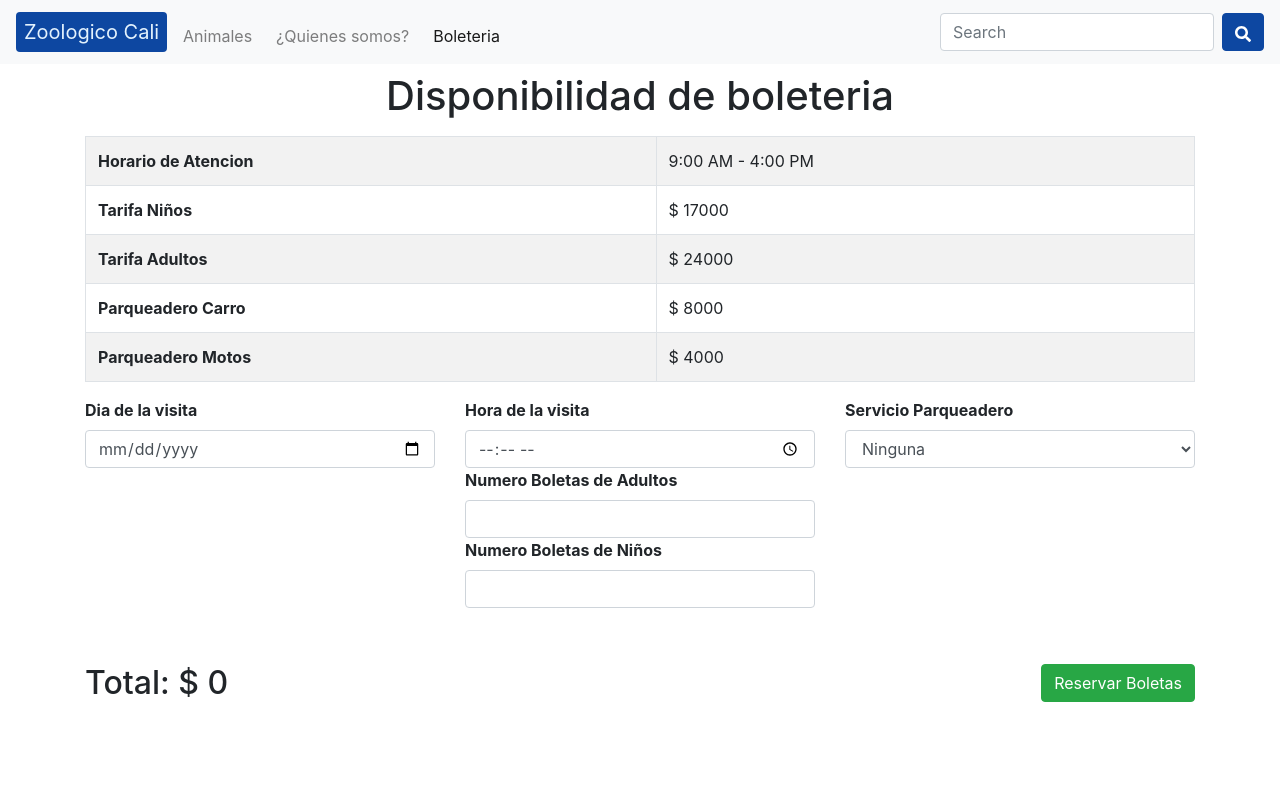
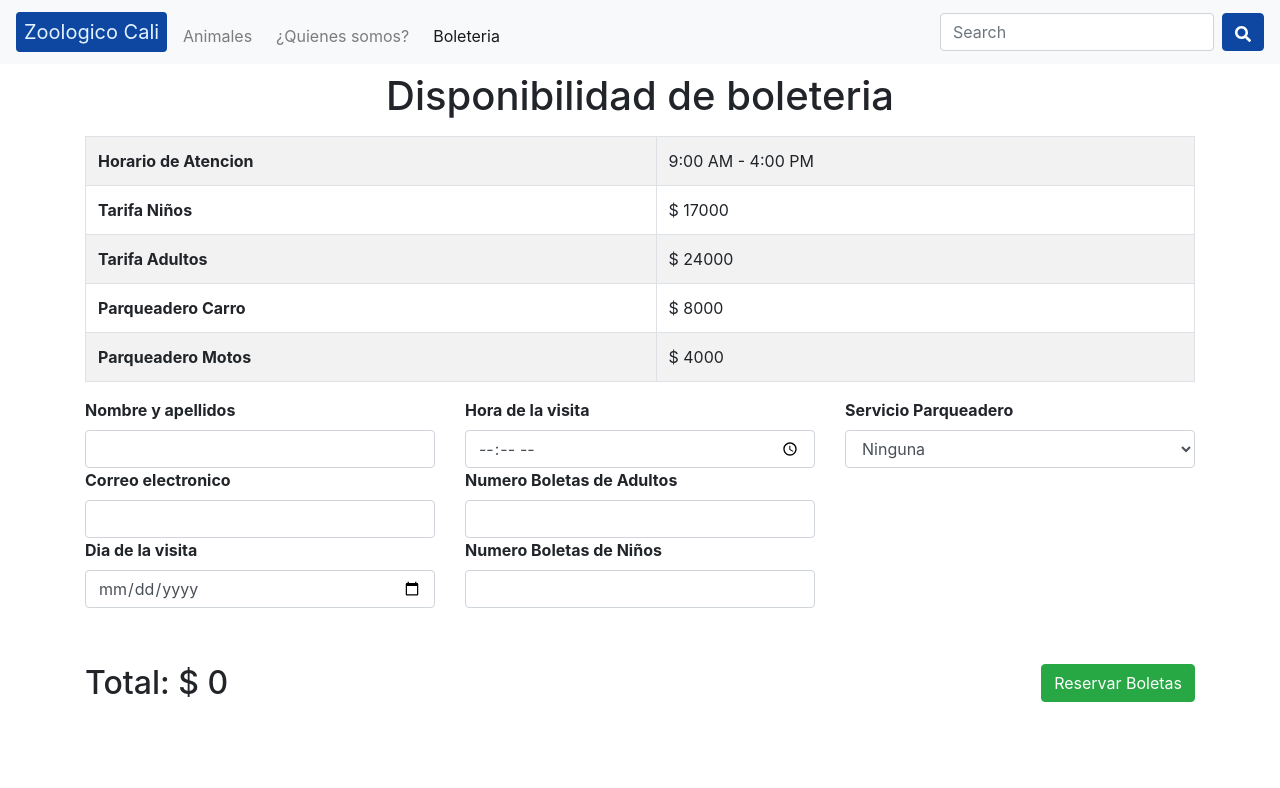
Before and after one commit to fredo0522/zoo_web, a React (Create React App) app: page /boletas in a window 1280 px wide. Shown: the top 788 px of the page. Built offline with nearby package versions, Linux system fonts and the light colour scheme.

Commit message:
Agregando campos de email y nombre

```diff
--- a/src/pages/Boletas.jsx
+++ b/src/pages/Boletas.jsx
@@ -7,22 +7,26 @@ class Boletas extends Component {
     super(props);
 
     this.state = {
-      total: 0,
       kidPrice: 17000,
       adultPrice: 24000,
       carPrice: 8000,
       motorcyclePrice: 4000,
+      total: 0,
+      fullName: "",
+      email: "",
+      typeParking: "Ninguna",
       timeVisit: "",
       dateVisit: "",
       ticketsAdult: 0,
       ticketsKid: 0,
-      typeParking: "Ninguna",
       submited: false,
     };
 
     this.handleChangeTypeParking = this.handleChangeTypeParking.bind(this);
     this.handleChangeTicketsAdult = this.handleChangeTicketsAdult.bind(this);
     this.handleChangeTicketsKid = this.handleChangeTicketsKid.bind(this);
+    this.handleChangeName = this.handleChangeName.bind(this);
+    this.handleChangeEmail = this.handleChangeEmail.bind(this);
     this.handleSubmit = this.handleSubmit.bind(this);
   }
 
@@ -33,8 +37,6 @@ class Boletas extends Component {
       value = this.state.carPrice;
     } else if (this.state.typeParking === "Moto") {
       value = this.state.motorcyclePrice;
-    } else {
-      value = 0;
     }
 
     // Agregar el valor al total
@@ -65,6 +67,14 @@ class Boletas extends Component {
 
     this.setState({ ticketsKid: event.target.value });
     this.setState({ total: this.state.total + currValue - befValue });
+  }
+
+  handleChangeName(event) {
+    this.setState({ fullName: event.target.value });
+  }
+
+  handleChangeEmail(event) {
+    this.setState({ email: event.target.value });
   }
 
   handleSubmit(event) {
@@ -110,7 +120,9 @@ class Boletas extends Component {
               role="alert"
             >
               <h4 className="alert-heading">Transaccion Realizada</h4>
-              <p>Se ha hecho la reserva con exito.</p>
+              <p>
+                Se ha hecho la reserva con exito. Gracias {this.state.fullName}.
+              </p>
               <button
                 type="button"
                 className="close"
@@ -125,6 +137,30 @@ class Boletas extends Component {
           {/* Reserva */}
           <div className="row row-cols-md-3 mt-2">
             <div className="col-sm mb-5">
+              <label htmlFor="fullName" className="font-weight-bold">
+                Nombre y apellidos
+              </label>
+              <input
+                type="text"
+                aria-label="Nombre y apellidos"
+                className="form-control"
+                id="fullName"
+                onChange={this.handleChangeName}
+                required
+              />
+
+              <label htmlFor="fullName" className="font-weight-bold">
+                Correo electronico
+              </label>
+              <input
+                type="email"
+                aria-label="Email"
+                className="form-control"
+                id="fullName"
+                onChange={this.handleChangeEmail}
+                required
+              />
+
               <label htmlFor="visitDate" className="font-weight-bold">
                 Dia de la visita
               </label>
```
